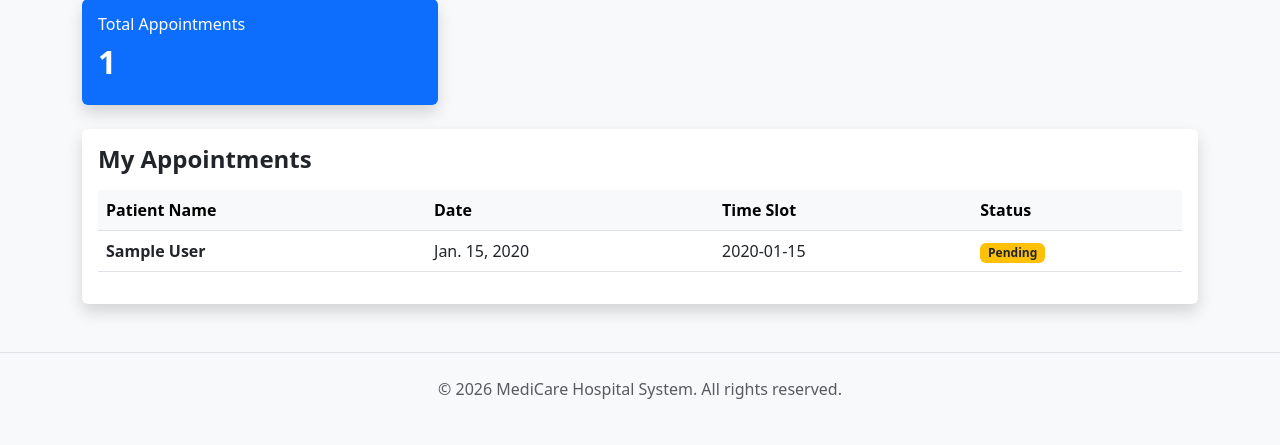
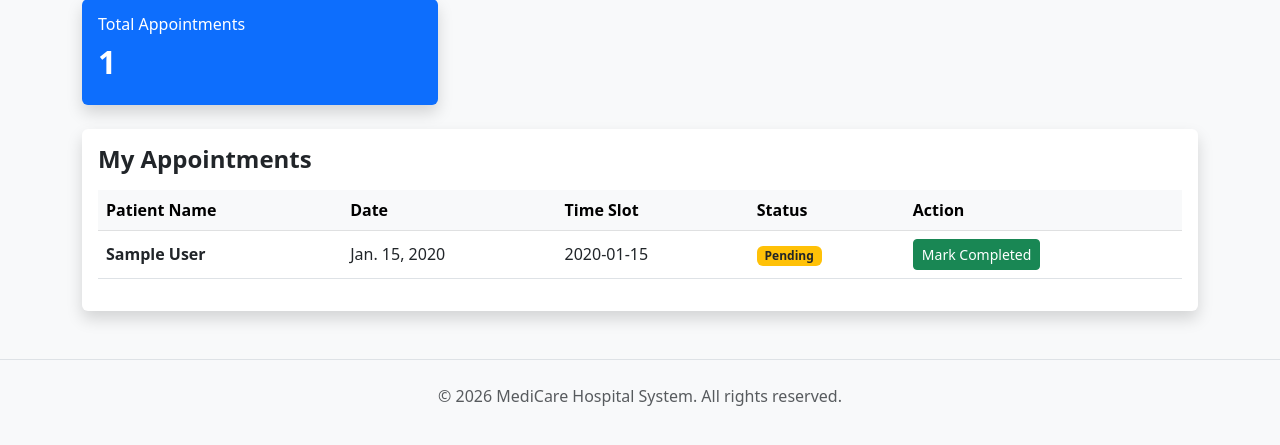
Before and after one commit to aymenbena03-droid/Hospital-System, a Django app: page /doctor-dashboard in a window 1280 px wide. Shown: the part 151-596 px from the top of the page. Run offline with Django 5.2, Linux system fonts and the light colour scheme; a user stored in the database is signed in; tables that the repository leaves empty hold one stand-in row (values such as "Sample post").

Commit message:
added the action to the dashboard

```diff
--- a/core/templates/core/doctor_dashboard.html
+++ b/core/templates/core/doctor_dashboard.html
@@ -27,6 +27,7 @@
                     <th>Date</th>
                     <th>Time Slot</th>
                     <th>Status</th>
+                    <th>Action</th>
                 </tr>
             </thead>
             <tbody>
@@ -44,6 +45,11 @@
                             <span class="badge bg-danger">Cancelled</span>
                         {% endif %}
                     </td>
+                    <td>
+                        {% if appt.status == 'Pending' %}
+                            <a href="{% url 'complete_appointment' appt.id %}" class="btn btn-sm btn-success">Mark Completed</a>
+                        {% endif %}
+                    </td>
                 </tr>
                 {% endfor %}
             </tbody>
--- a/core/urls.py
+++ b/core/urls.py
@@ -8,4 +8,5 @@ urlpatterns = [
     path('login', views.login_view, name='login'),
     path('logout', views.logout_view, name='logout'),
     path('doctor-dashboard', views.doctor_dashboard, name='doctor_dashboard'),
+    path('complete-appointment/<int:appointment_id>/', views.complete_appointment, name='complete_appointment'),
 ]
--- a/core/views.py
+++ b/core/views.py
@@ -106,11 +106,22 @@ def doctor_dashboard(request):
     # Get all appointments for this specific doctor, ordered by date
     appointments = Appointment.objects.filter(doctor=doctor).order_by('date', 'time_slot')
 
-    # ADD THIS LINE:
-    print(f"DEBUG: Logged in User: {request.user.username} | Found Doctor: {doctor.user.username} | Appointments found: {appointments.count()}")
 
     return render(request, 'core/doctor_dashboard.html', {
         'doctor': doctor,
         'appointments': appointments,
-        'test_variable': 'HELLO WORLD'
     })
+
+
+
+@login_required
+def complete_appointment(request, appointment_id):
+    appointment = get_object_or_404(Appointment, id=appointment_id)
+
+    # Security check: ensure the logged-in doctor owns this appointment
+    if appointment.doctor.user == request.user:
+        appointment.status = 'Completed'
+        appointment.save()
+        messages.success(request, "Appointment marked as completed.")
+
+    return redirect('doctor_dashboard')
```
